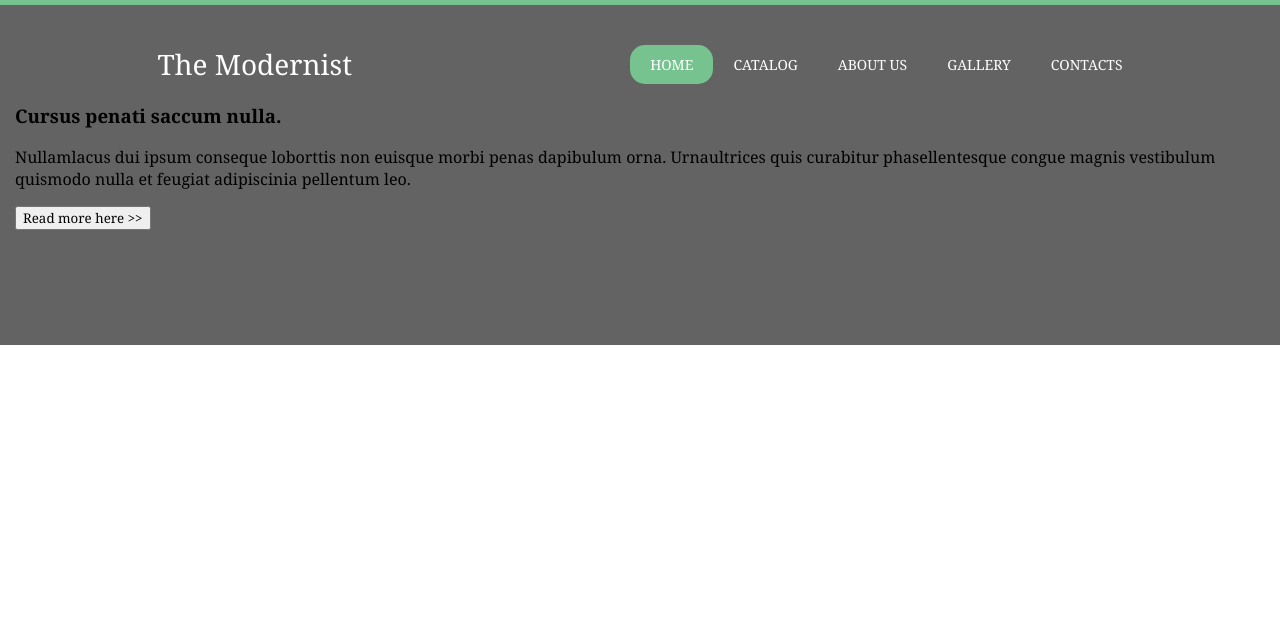
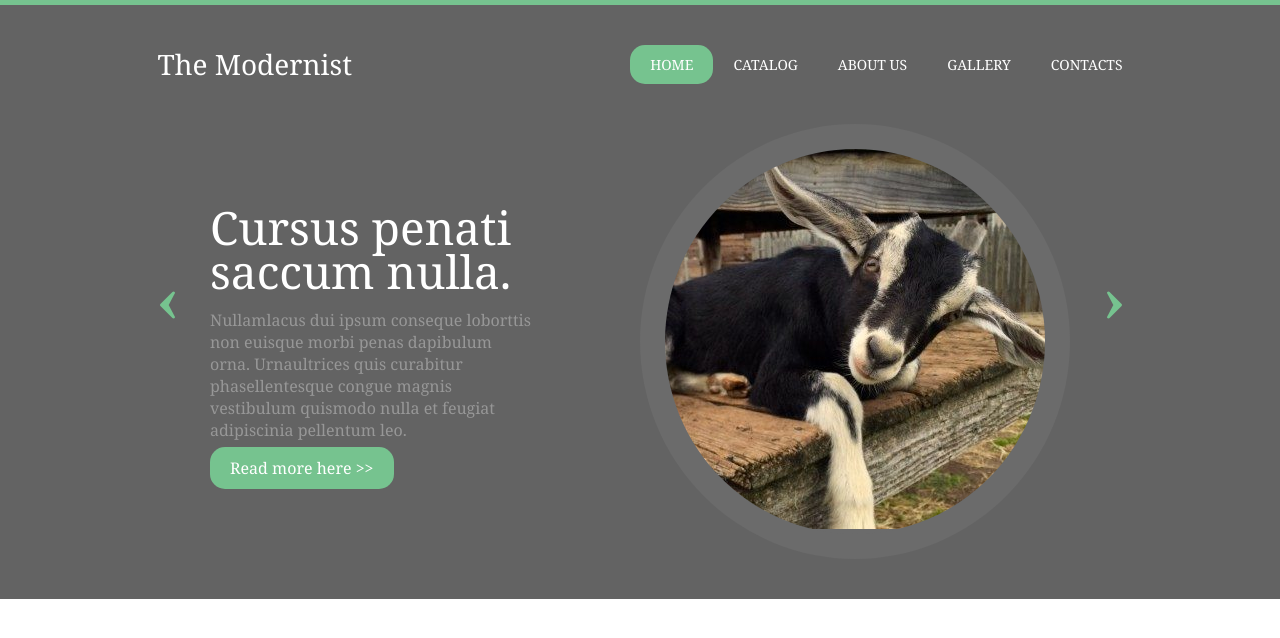
Before and after one commit to flu666ke/html_template, a plain HTML site: page index.html in a window 1280 px wide. Drawn offline with Linux system fonts and the light colour scheme.

Commit message:
add image in slider and create slider styles

```diff
--- a/index.html
+++ b/index.html
@@ -21,9 +21,9 @@
           <li><a href="#">Contacts</a></li>
         </ul>
       </div>
-      <div id="slider">
-        <div class="description"></div>
-        <div class="image">
+      <div id="slider" class="container">
+        <img class="arrow-left" src="images/arrow-left.png" />
+        <div class="description">
           <h3>
             Cursus penati saccum nulla.
           </h3>
@@ -33,8 +33,12 @@
             magnis vestibulum quismodo nulla et feugiat adipiscinia pellentum
             leo.
           </p>
-          <button>Read more here >></button>
+          <a href="#" class="btn">Read more here >></a>
         </div>
+        <div class="image">
+          <img src="images/slider2.jpg" alt="slider" />
+        </div>
+        <img class="arrow-right" src="images/arrow-right.png" />
       </div>
     </header>
   </body>
--- a/style.css
+++ b/style.css
@@ -49,9 +49,19 @@ header ul li a {
     border-radius: 15px;
 }
 
-.btn, .active, header ul a:hover {
+.btn,
+.active,
+header ul a:hover {
     background: #76c38f;
     border-radius: 15px;
+    padding: 10px 20px;
+    transition: 0.5s;
+    color: #fff;
+
+}
+
+.btn:hover {
+    background: #629d75;
 }
 
 header .container {
@@ -61,6 +71,56 @@ header .container {
 #logo {
     font-size: 28px;
     color: #fff;
+}
+
+#slider {
+    align-items: center;
+    position: relative;
+    justify-content: space-around;
+    padding: 40px 0;
+    color: #fff;
+}
+
+#slider .image {
+    max-width: 435px;
+    border: 25px solid #6b6b6b;
+    border-radius: 50%;
+    overflow: hidden;
+    background: #6b6b6b;
+}
+
+#slider .image img {
+    max-width: 100%;
+}
+
+#slider .description {
+    max-width: 325px;
+}
+
+#slider .description h3 {
+    font-size: 46px;
+    font-weight: 100;
+    line-height: 44px;
+    margin: 0;
+}
+
+#slider .description p {
+    color: #979797;
+}
+
+#slider .arrow-left,
+#slider .arrow-right {
+    position: absolute;
+    top: 40%;
+    cursor: pointer;
+}
+
+#slider .arrow-left {
+    left: 0;
+}
+
+#slider .arrow-right {
+    right: 0;
 }
 
 @media(max-width: 700px) {
```
Also changed, not shown: images/arrow-left.png (added), images/arrow-right.png (added), images/slider.png (added), images/slider2.jpg (added), 1 other file.
